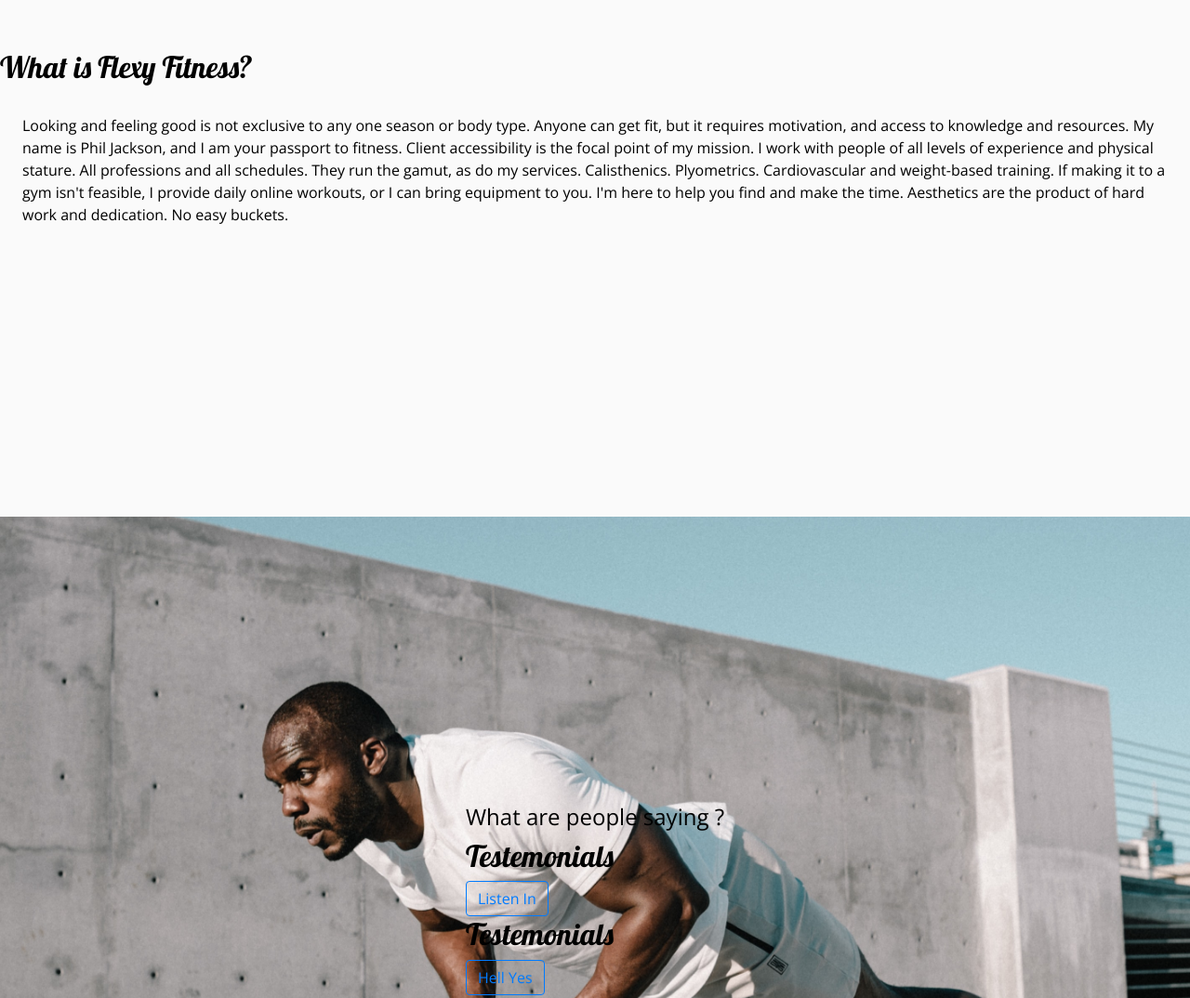
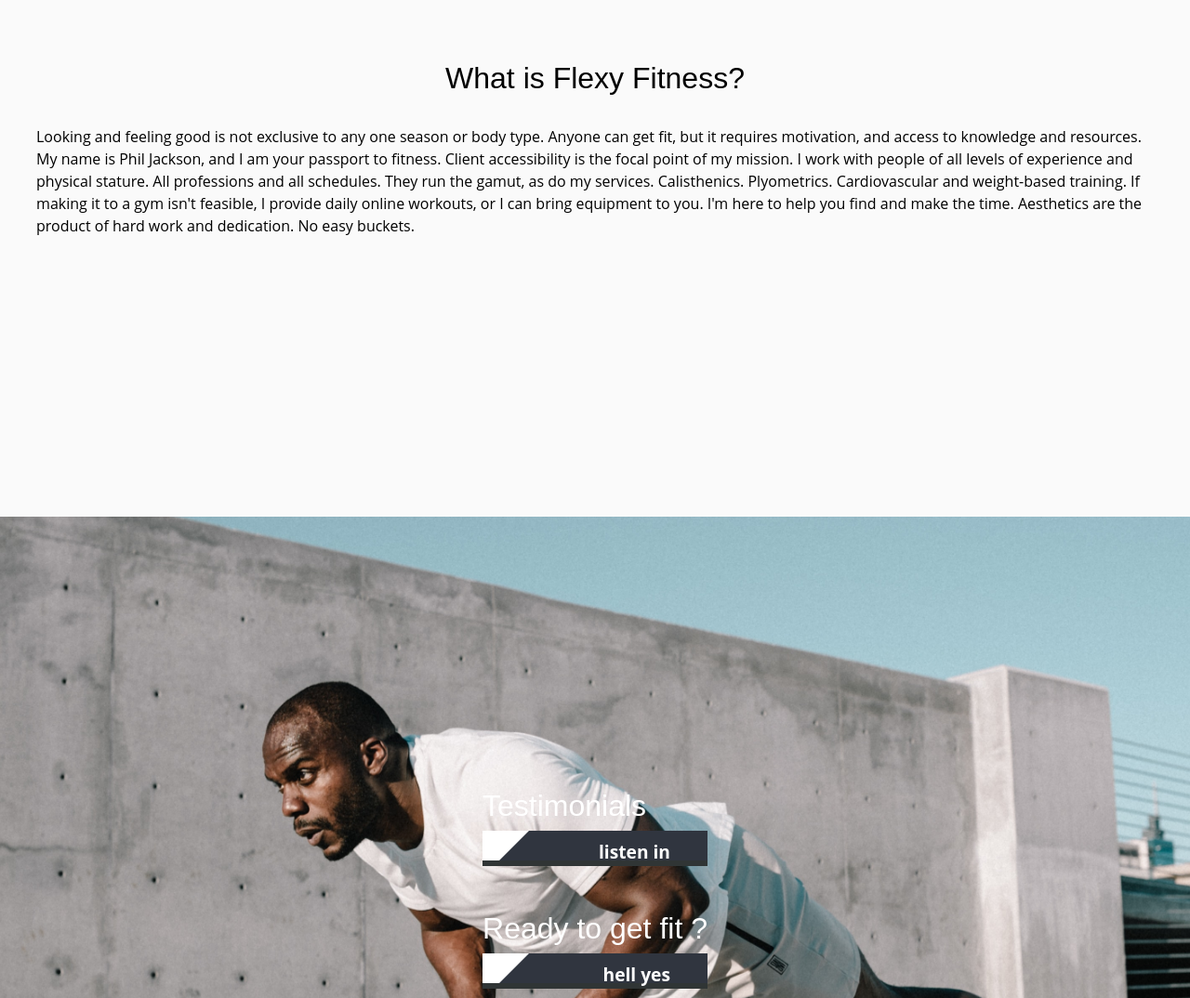
Before and after one commit to Jmettersnowloadmedia/Flexy-Fitness-, a website: page index.html in a window 1280 px wide. Shown: the part 1100-2174 px from the top of the page at 93% size. Drawn offline with nearby package versions, Linux system fonts and the light colour scheme; a web font is replaced by a local one.

Commit message:
first commit

```diff
--- a/css/style.scss
+++ b/css/style.scss
@@ -1,3 +1,5 @@
+$header-font: 'Lexend Mega', sans-serif;
+
 body {
     font-family: "Open sans", sans-serif;
     margin: 0;
@@ -18,11 +20,18 @@
     background-attachment: fixed;
     background-repeat: no-repeat; }
 
+
+
+    .card {
+        border-bottom: 4rem solid #30353f;
+    }
+
   .card-img-top {
     height: 299.72px; }
 
-  h1, h2, h3 {
-    font-family: "Lobster", cursive; }
+  h1, h2 {
+    font-family: $header-font; }
+
 
   img {
     height: auto;
@@ -64,3 +73,42 @@
             color: red;
         }
     }
+
+    .read-more {
+        position: relative;
+        border-bottom: 6px solid #303535;
+            a {
+                display: block;
+                position: relative;
+                height: 2rem;
+                outline: none;
+                text-align: right;
+                background-color: #fff;
+                    .before {
+                        float: right;
+                        border-bottom: 2rem solid #30353f;
+                        border-left: 2rem solid transparent;
+                    }
+
+                    .more {
+                        float: right;
+                        position: relative;
+                        bottom: 0;
+                        width: 12rem;
+                        height: 2rem;
+                        margin-right: 0;
+                        padding: .8rem 2.5rem 0;
+                        color: #fff;
+                        background-color: #30353f;
+                        font-size: 1.2rem;
+                        font-weight: 700;
+                        line-height: 1;
+                        text-align: right;
+                        text-transform: lowercase;
+                    }
+            }
+    }
+
+    .card-body-now .more {
+        position: relative;
+    }
--- a/index.html
+++ b/index.html
@@ -7,8 +7,8 @@
         <!-- Bootstrap CSS -->
         <link rel="stylesheet" href="node_modules/bootstrap/dist/css/bootstrap.min.css" />
         <link rel="stylesheet" href="node_modules/font-awesome/css/font-awesome.min.css" />
-        <link rel="stylesheet" href="https://fonts.googleapis.com/css?family=Lobster|Open+Sans" />
-        <link rel="stylesheet" href="/css/style.css" />
+        <link rel="preconnect" href="https://fonts.gstatic.com">
+        <link href="https://fonts.googleapis.com/css2?family=Lexend+Mega&display=swap" rel="stylesheet">        <link rel="stylesheet" href="/css/style.css" />
         <link rel="stylesheet" href="node_modules/bootstrap-social/bootstrap-social.css" />
 
         <title>Flexy Fitness</title>
@@ -21,7 +21,7 @@
     </a>
     <ul class="nav justify-content-end">
         <li class="nav-item">
-          <a class="nav-link active" href="#">About</a>
+          <a class="nav-link active" href="#about">About</a>
         </li>
         <li class="nav-item">
           <a class="nav-link" href="login.html">Zoom Library</a>
@@ -45,21 +45,21 @@
         <section class="section parallax bg1">
 
         </section>
-        <section class="section static">
+        <section id="about" class="section static">
             <container>
                 <row>
                     <column class="col">
-                        <h2 class="align-items-center mx-6">What is Flexy Fitness?</h2>
+                        <h2 class="text-center mx-6">What is Flexy Fitness?</h2>
                     </column>
                 </row>
                 <row>
-                    <column class="col align-items-center">
+                    <div class="col align-items-center">
                         <p class="mx-4">
                             Looking and feeling good is not exclusive to any one season or body type. Anyone can get fit, but it requires motivation, and access to knowledge and resources. My name is Phil Jackson, and I am your passport to fitness.
                             Client accessibility is the focal point of my mission. I work with people of all levels of experience and physical stature. All professions and all schedules. They run the gamut, as do my services.
                             Calisthenics. Plyometrics. Cardiovascular and weight-based training. If making it to a gym isn't feasible, I provide daily online workouts, or I can bring equipment to you. I'm here to help you find and make the time.
                             Aesthetics are the product of hard work and dedication. No easy buckets.
-                        </p>
+                        </div>
                     </column>
                 </row>
             </container>
@@ -67,17 +67,18 @@
         <section class="section parallax bg2">
            <containter>
                <row>
-                   <column class="col">
-                    <h4>What are people saying ?</h4>
-                    <h2>Testemonials</h2>
-                    <button class="btn btn-outline-primary btn-large">Listen In</button>
-                </column>
+                   <div class="col mb-5">
+                    <h2 class="text-white">Testimonials</h2>
+                    <div class="read-more"><a class="read-more-link" href="#"><div class="more">Listen In</div><span class="before"></span></span></a></div>
+                  </div>
                </row>
                <row>
-                   <column class="col">
-                    <h2>Testemonials</h2>
-                    <button class="btn btn-outline-primary btn-large">Hell Yes</button>
-                </column>
+                   <div class="col">
+                     <div class="post">
+                      <h2 class="text-white">Ready to get fit ?</h2>
+                      <div class="read-more"><a class="read-more-link" href="#"><div class="more">Hell Yes</div><span class="before"></span></span></a></div>
+                      </div>
+                   </div>
 
                </row>
            </containter>
```
Also changed, not shown: beforeandafter.html (+12 -4 lines), programs.html (+30 -8 lines), css/style.css.
